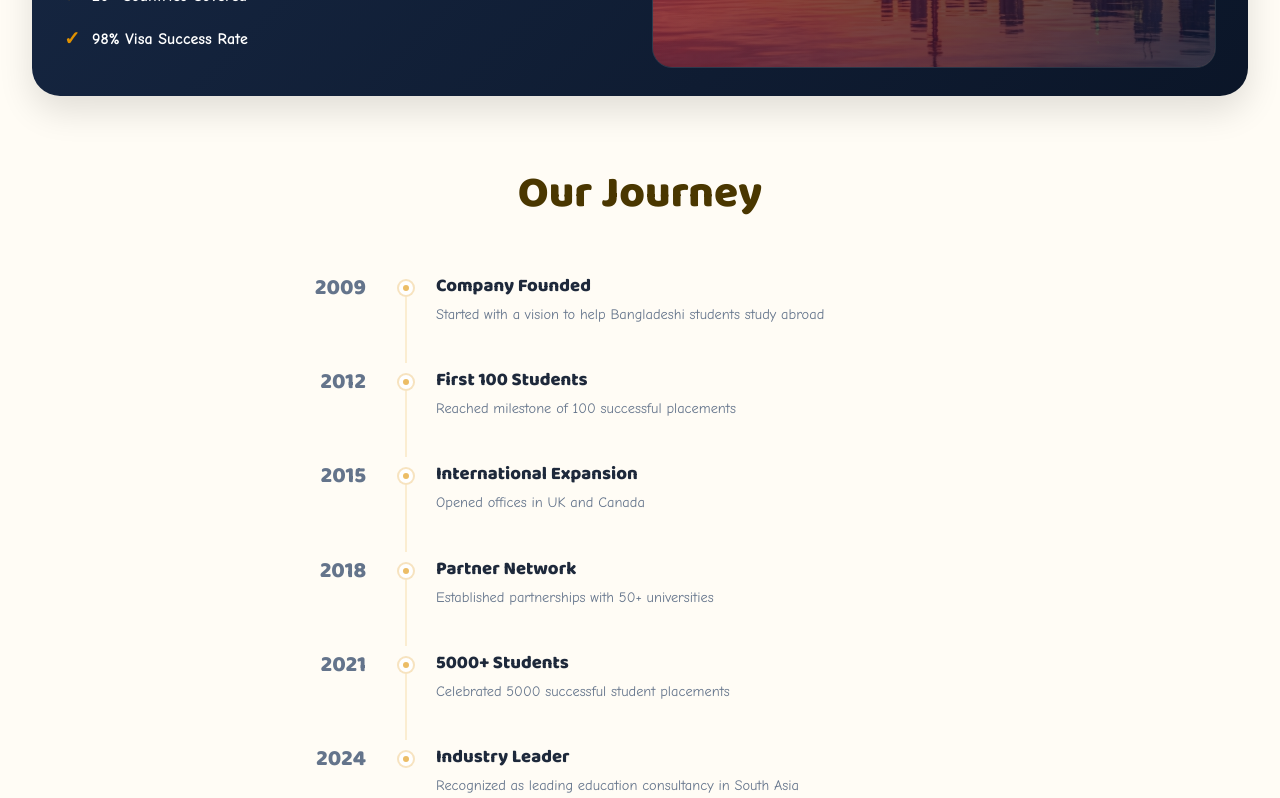
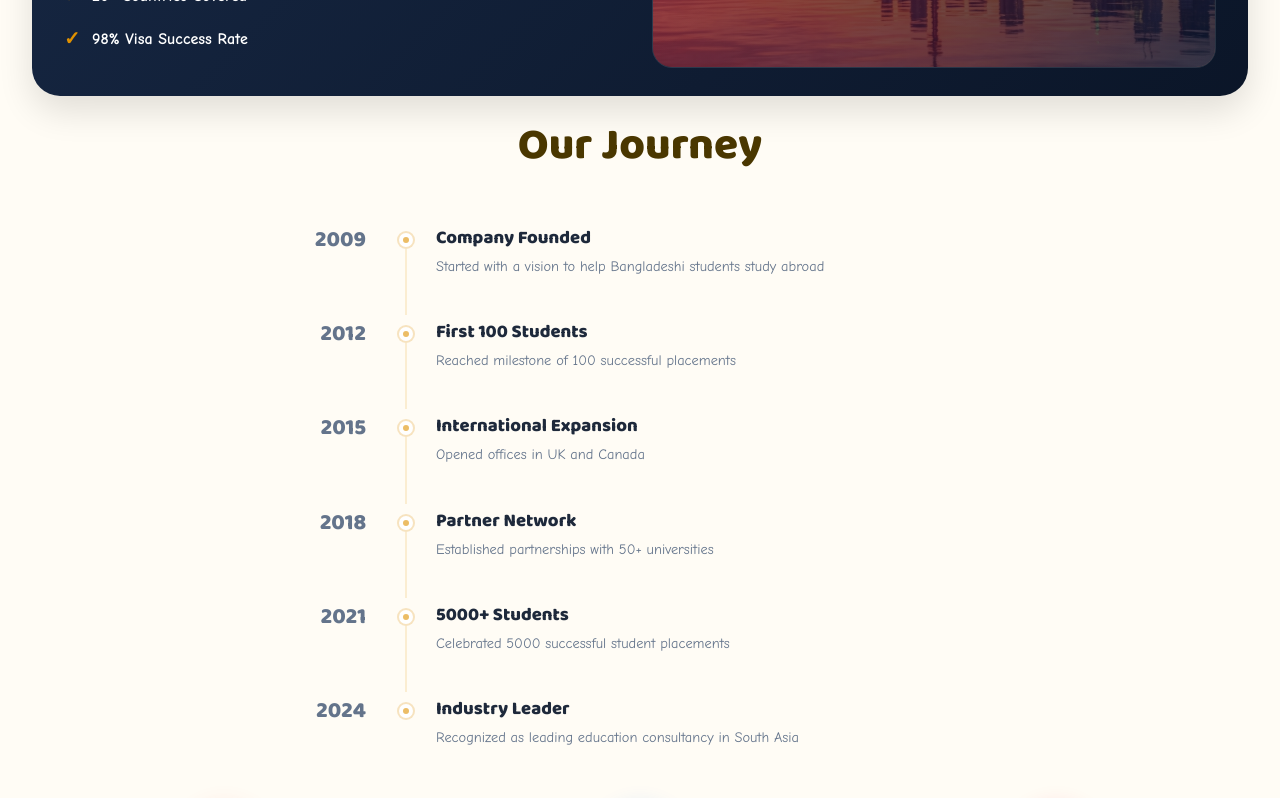
Before and after one commit to princeshiamofficial/Rowshanara-Edu, a Next.js app: page /about in a window 1280 px wide. Shown: the part 380-1178 px from the top of the page. Built offline with nearby package versions, Linux system fonts and the light colour scheme.

Commit message:
style: reduce margin top on Journey timeline to minimize gap below BrandOverview

```diff
--- a/src/components/about/Journey.tsx
+++ b/src/components/about/Journey.tsx
@@ -15,7 +15,7 @@ export default function Journey() {
   const [hoveredIndex, setHoveredIndex] = useState<number | null>(null);
 
   return (
-    <section className="container" style={{ marginTop: "4.5rem", marginBottom: "2.5rem" }}>
+    <section className="container" style={{ marginTop: "1.5rem", marginBottom: "2.5rem" }}>
       <h2 style={{
         textAlign: "center",
         fontSize: "clamp(2rem, 4vw, 2.75rem)",
```
